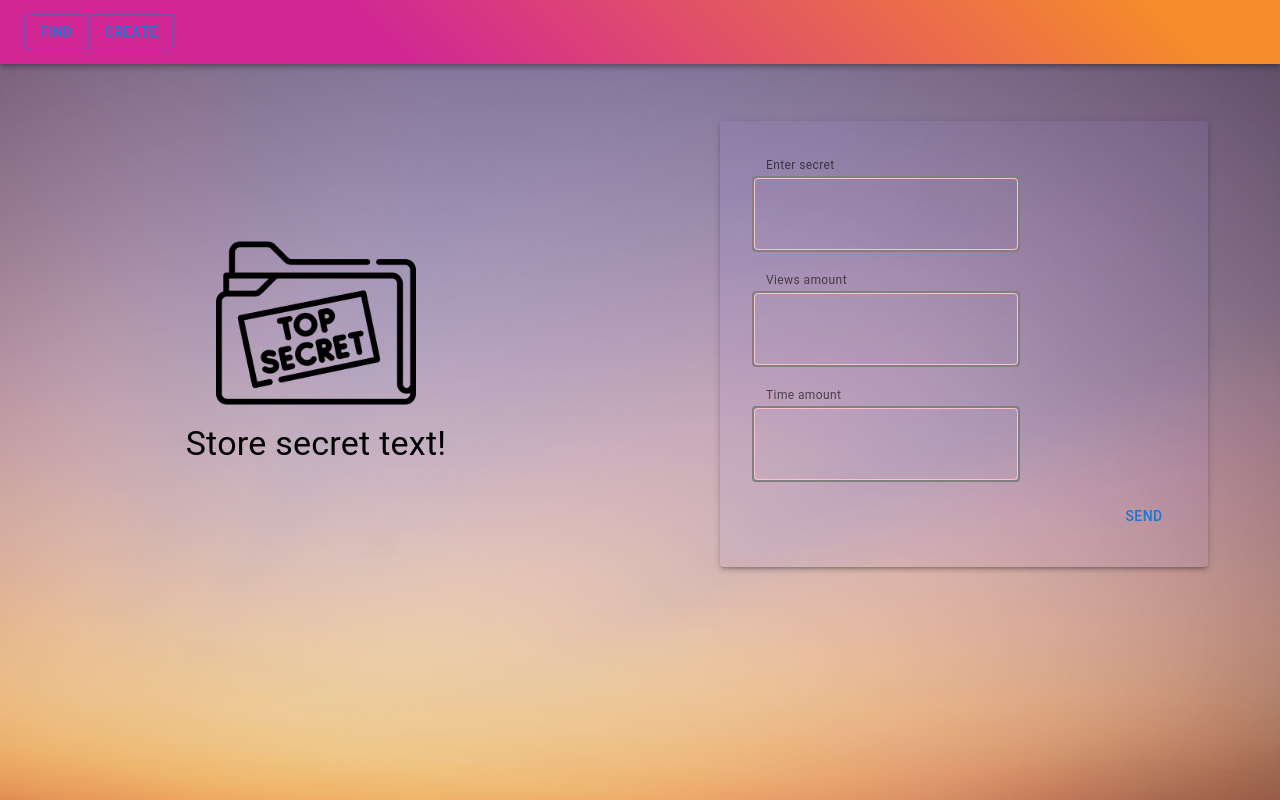
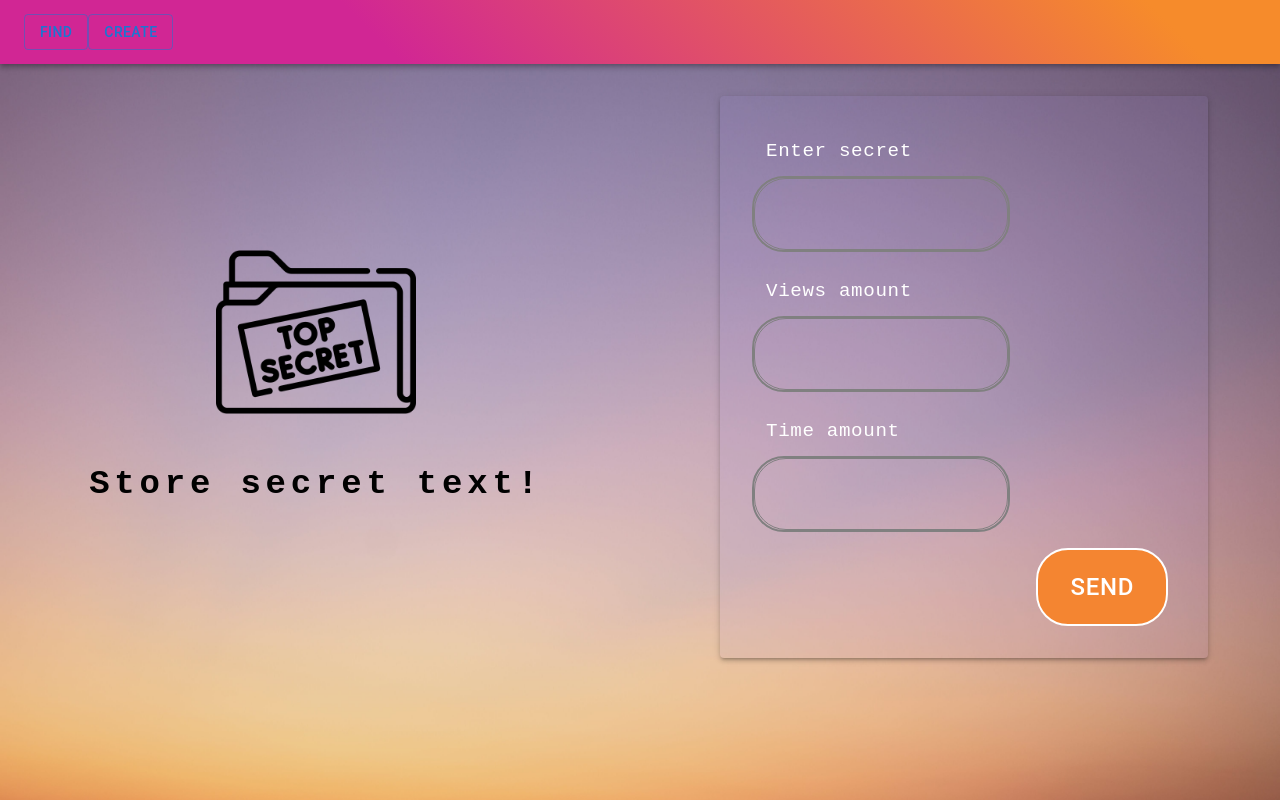
Before and after one commit to klavoraMate/secret-server, a Next.js app in the folder frontend/: page /create in a window 1280 px wide. Built offline with nearby package versions, Linux system fonts and the light colour scheme.

Commit message:
refactor: makeStyle hook replaced with sx prop

```diff
--- a/frontend/src/app/components/Logo.tsx
+++ b/frontend/src/app/components/Logo.tsx
@@ -1,7 +1,6 @@
 import Box from "@mui/material/Box";
 import React from "react";
 import Typography from "@mui/material/Typography";
-import {makeStyles} from "@mui/styles";
 
 interface LogoProps {
     title: string;
@@ -10,35 +9,31 @@ interface LogoProps {
 }
 
 export default function Logo({title, src, alt}: LogoProps) {
-
-    const classes = useStyle();
-
     return (
         <div>
-            <Box style={{
-                display: 'flex',
-                justifyContent: 'space-around',
-            }}>
+            <Box sx={boxStyles}>
                 <img
                     src={src}
                     alt={alt}
                     width='200'
                 />
             </Box>
-            <Typography variant='h4' component='h1' className={classes.title}>
+            <Typography variant='h4' component='h1' sx={titleStyles}>
                 {title}
             </Typography>
         </div>
     )
 }
+const boxStyles = {
+    display: 'flex',
+    justifyContent: 'space-around',
+}
 
-const useStyle = makeStyles({
-    title: {
+const titleStyles = {
     textAlign: 'center',
     marginTop: '2rem',
     marginBottom: '1rem',
     fontFamily: 'monospace',
     fontWeight: 'bold',
     letterSpacing: '0.3rem',
-    },
-});
+}
--- a/frontend/src/app/components/dialog/DialogContainer.tsx
+++ b/frontend/src/app/components/dialog/DialogContainer.tsx
@@ -1,5 +1,4 @@
 import {Button, Dialog, DialogActions, DialogTitle} from "@mui/material";
-import {makeStyles} from "@mui/styles";
 
 interface DialogContainerProps {
     open: boolean;
@@ -7,12 +6,12 @@ interface DialogContainerProps {
     title: string;
     children: React.ReactNode;
 }
-export default function DialogContainer({open, onClose, title, children}: DialogContainerProps){
-    const classes = useStyle();
+
+export default function DialogContainer({open, onClose, title, children}: DialogContainerProps) {
 
     return (
         <div>
-            <Dialog open={open} onClose={onClose} className={classes.root}>
+            <Dialog open={open} onClose={onClose} sx={dialogStyles}>
                 <DialogTitle>{title}</DialogTitle>
                 {children}
                 <DialogActions>
@@ -22,8 +21,8 @@ export default function DialogContainer({open, onClose, title, children}: Dialog
         </div>
     );
 }
-const useStyle = makeStyles({
-    root: {
+
+const dialogStyles = {
     '& .MuiDialog-paper': {
         backgroundColor: 'rgb(244, 133, 49)',
         color: 'white',
@@ -62,5 +61,4 @@ const useStyle = makeStyles({
             },
         },
     },
-    },
-});
+}
--- a/frontend/src/app/components/form/FormButton.tsx
+++ b/frontend/src/app/components/form/FormButton.tsx
@@ -1,4 +1,3 @@
-import {makeStyles} from "@mui/styles";
 import Button from "@mui/material/Button";
 
 interface FormButtonProps {
@@ -8,10 +7,9 @@ interface FormButtonProps {
 }
 
 export default function FormButton({text, onClick, disabled}: FormButtonProps) {
-    const classes = useStyle();
     return (
         <div>
-            <Button onClick={onClick} className={classes.button} disabled={disabled}>
+            <Button onClick={onClick} disabled={disabled} sx={buttonStyles}>
                 {text}
             </Button>
         </div>
@@ -19,8 +17,7 @@ export default function FormButton({text, onClick, disabled}: FormButtonProps) {
 
 }
 
-const useStyle = makeStyles({
-    button: {
+const buttonStyles = {
     fontSize: '1.5rem',
     color: 'white',
     margin: '0 0.5rem',
@@ -31,6 +28,5 @@ const useStyle = makeStyles({
     backgroundColor: 'rgb(244, 133, 49)',
     '&:hover': {
         backgroundColor: 'rgb(244, 133, 49, 0.5)',
-        },
     }
-});
+}
--- a/frontend/src/app/components/form/FormContainer.tsx
+++ b/frontend/src/app/components/form/FormContainer.tsx
@@ -11,7 +11,7 @@ interface FormContainerProps {
 
 export default function FormContainer({logoSrc, logoAlt, logoTitle, children}: FormContainerProps) {
     return (
-        <Grid container spacing={2} sx={{display: 'flex', alignItems: 'center', justifyContent: 'center', height: '100%', flexDirection: 'row'}}>
+        <Grid container spacing={2} sx={gridStyles}>
             <Hidden mdDown>
                 <Grid item md={6}>
                     <Logo src={logoSrc} title={logoTitle} alt={logoAlt}/>
@@ -26,7 +26,7 @@ export default function FormContainer({logoSrc, logoAlt, logoTitle, children}: F
                         justifyContent='center'
                         minHeight='70vh'
                     >
-                        <Paper elevation={3} sx={{padding: '2rem', margin: '2rem', backgroundColor: 'rgba(157, 134, 219, 0.1)'}}>
+                        <Paper elevation={3} sx={paperStyles}>
                             <FormControl>
                                 <Grid container spacing={2}>
                                     {children}
@@ -39,3 +39,17 @@ export default function FormContainer({logoSrc, logoAlt, logoTitle, children}: F
         </Grid>
     );
 }
+
+const gridStyles = {
+    display: 'flex',
+    alignItems: 'center',
+    justifyContent: 'center',
+    height: '100%',
+    flexDirection: 'row',
+};
+
+const paperStyles = {
+    padding: '2rem',
+    margin: '2rem',
+    backgroundColor: 'rgba(157, 134, 219, 0.1)',
+}
--- a/frontend/src/app/components/form/FormInputField.tsx
+++ b/frontend/src/app/components/form/FormInputField.tsx
@@ -1,5 +1,5 @@
 import {FormHelperText, TextField} from "@mui/material";
-import {makeStyles} from "@mui/styles";
+import {styled} from "@mui/system";
 
 interface FormInputFieldProps {
     id: string;
@@ -9,53 +9,64 @@ interface FormInputFieldProps {
     helperText: string;
 }
 
+const TextFieldStyled = styled(TextField)({
+    '& .MuiInputBase-root': {
+        color: 'white',
+        fontFamily: 'monospace',
+        fontSize: '1rem',
+        border: '2px solid gray',
+        borderRadius: '2rem',
+        padding: '0.5rem',
+    },
+    '& .MuiInputBase-root:hover': {
+        borderColor: 'pink !important',
+    },
+    '& .Mui-focused': {
+        color: 'white',
+        fontWeight: 'bold',
+        fontFamily: 'monospace',
+    },
+    '& .MuiOutlinedInput-root': {
+        '& fieldset': {
+            borderColor: 'gray',
+        },
+        '&:hover fieldset': {
+            borderColor: 'pink',
+        },
+        '&.Mui-focused fieldset': {
+            borderColor: 'pink',
+        },
+    },
+});
+
+
 export default function FormInputField({id, type, value, onChange, helperText}: FormInputFieldProps) {
-    const classes = useStyle();
 
     return (
         <div>
             <FormHelperText
                 id={`${id}-helper-text`}
-                className={classes.helper_text}
+                sx={helperTextStyles}
             >
                 {helperText}
             </FormHelperText>
-            <TextField
+            <TextFieldStyled
                 id={id}
                 aria-describedby={`${id}-helper-text`}
                 type={type}
                 value={value}
                 onChange={onChange}
-
-                InputProps={{
-                    className: classes.input_field,
-                    classes: {
-                        notchedOutline: classes.input_field_focused,
-                        focused: classes.input_field_focused,
-                    },
-                }}
+                variant={'outlined'}
             />
         </div>
     );
 
 }
 
-const useStyle = makeStyles({
-    helper_text: {
-        fontSize: '1.2rem',
-        marginBottom: '0.5rem',
-        marginTop: '0.5rem',
-        color: 'white',
-        fontFamily: 'monospace',
-    },
-    input_field: {
-        fontSize: '1rem',
-        color: 'black',
-        border: '2px solid gray',
-        borderRadius: '2rem',
-        padding: '0.5rem',
-    },
-    input_field_focused: {
-        borderColor: 'pink !important',
-    },
-});
+const helperTextStyles = {
+    fontSize: '1.2rem',
+    marginBottom: '0.5rem',
+    marginTop: '0.5rem',
+    color: 'white',
+    fontFamily: 'monospace',
+}
```
Lines whose indentation alone changed are shown as unchanged.
